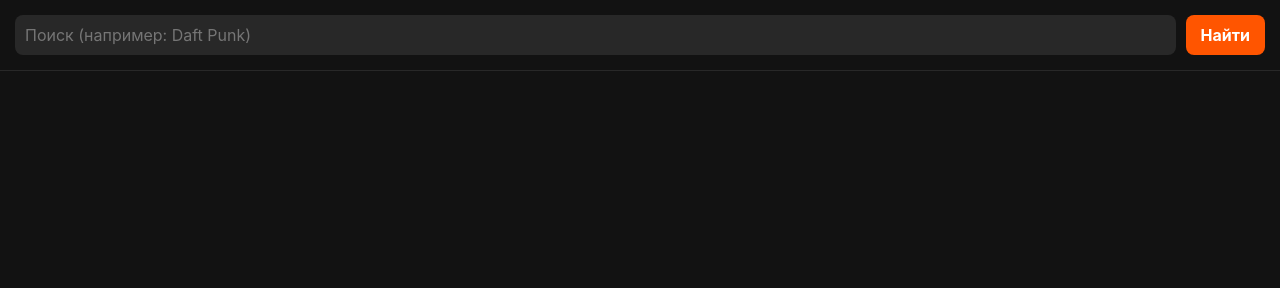
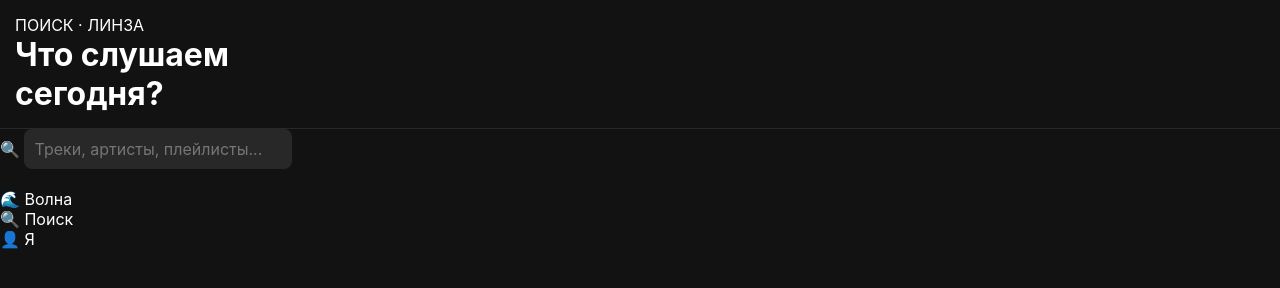
Before and after one commit to alwex0920/SoundCloud-iOS-12, a plain HTML site: page www/index.html in a window 1280 px wide. Drawn offline with Linux system fonts and the light colour scheme.

Commit message:
Update index.html with new header and search layout

```diff
--- a/www/index.html
+++ b/www/index.html
@@ -2,35 +2,64 @@
 <html lang="ru">
 <head>
     <meta charset="UTF-8">
-    <meta name="viewport" content="width=device-width, initial-scale=1.0, maximum-scale=1.0, user-scalable=no">
-    <title>SoundCloud Client</title>
+    <meta name="viewport" content="width=device-width, initial-scale=1.0, maximum-scale=1.0, user-scalable=no, viewport-fit=cover">
+    <title>SoundCloud Web Client</title>
     <link rel="stylesheet" href="style.css">
 </head>
 <body>
+    <!-- Фоновые свечения (как на скриншотах) -->
+    <div class="glow-top"></div>
+    <div class="glow-bottom"></div>
+
     <!-- Шапка -->
-    <div class="header">
-        <input type="text" id="searchInput" placeholder="Поиск (например: Daft Punk)">
-        <button id="searchBtn">Найти</button>
+    <header class="header">
+        <div class="header-title">
+            <span class="subtitle">ПОИСК · ЛИНЗА</span>
+            <h1>Что слушаем<br>сегодня?</h1>
+        </div>
+    </header>
+
+    <!-- Поисковая строка -->
+    <div class="search-container">
+        <div class="search-box">
+            <span class="search-icon">🔍</span>
+            <input type="text" id="searchInput" placeholder="Треки, артисты, плейлисты...">
+        </div>
     </div>
 
     <!-- Список треков -->
     <div id="trackList" class="track-list">
-        <!-- Сюда будут загружаться треки -->
+        <!-- Сюда рендерятся треки -->
     </div>
 
-    <!-- Мини-плеер -->
+    <!-- Плеер (появляется при клике) -->
     <div id="player" class="player hidden">
-        <img id="playerArtwork" class="player-artwork" src="" alt="Artwork">
+        <img id="playerArtwork" class="player-artwork" src="" onerror="this.src='https://via.placeholder.com/50/282828/FFFFFF?text=🎵'">
         <div class="player-info">
-            <div id="playerTitle" class="player-title">Название трека</div>
-            <div id="playerArtist" class="player-artist">Исполнитель</div>
+            <div id="playerTitle" class="player-title">Название</div>
+            <div id="playerArtist" class="player-artist">Артист</div>
         </div>
         <button id="playPauseBtn" class="play-btn">▶️</button>
     </div>
 
+    <!-- Нижнее плавающее меню -->
+    <nav class="bottom-nav">
+        <div class="nav-item">
+            <span class="nav-icon">🌊</span>
+            <span class="nav-text">Волна</span>
+        </div>
+        <div class="nav-item active">
+            <span class="nav-icon">🔍</span>
+            <span class="nav-text">Поиск</span>
+        </div>
+        <div class="nav-item">
+            <span class="nav-icon">👤</span>
+            <span class="nav-text">Я</span>
+        </div>
+    </nav>
+
     <!-- Скрытый аудио-тег -->
     <audio id="audioPlayer"></audio>
-
     <script src="script.js"></script>
 </body>
 </html>
```
